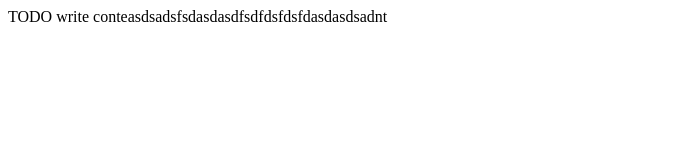
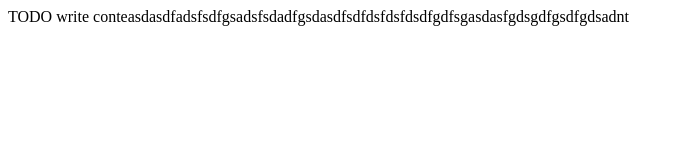
Before and after one commit to Tiago-OP/JavaEE, a plain HTML site: page Servidor/web/index.html in a window 1280 px wide. Shown: the whole page, without its empty margins (0-684 px from the left). Drawn offline with Linux system fonts and the light colour scheme.

Commit message:
ddasdsad

```diff
--- a/Servidor/web/index.html
+++ b/Servidor/web/index.html
@@ -11,6 +11,6 @@ and open the template in the editor.
         <meta name="viewport" content="width=device-width, initial-scale=1.0">
     </head>
     <body>
-        <div>TODO write conteasdsadsfsdasdasdfsdfdsfdsfdasdasdsadnt</div>
+        <div>TODO write conteasdasdfadsfsdfgsadsfsdadfgsdasdfsdfdsfdsfdsdfgdfsgasdasfgdsgdfgsdfgdsadnt</div>
     </body>
 </html>
```
